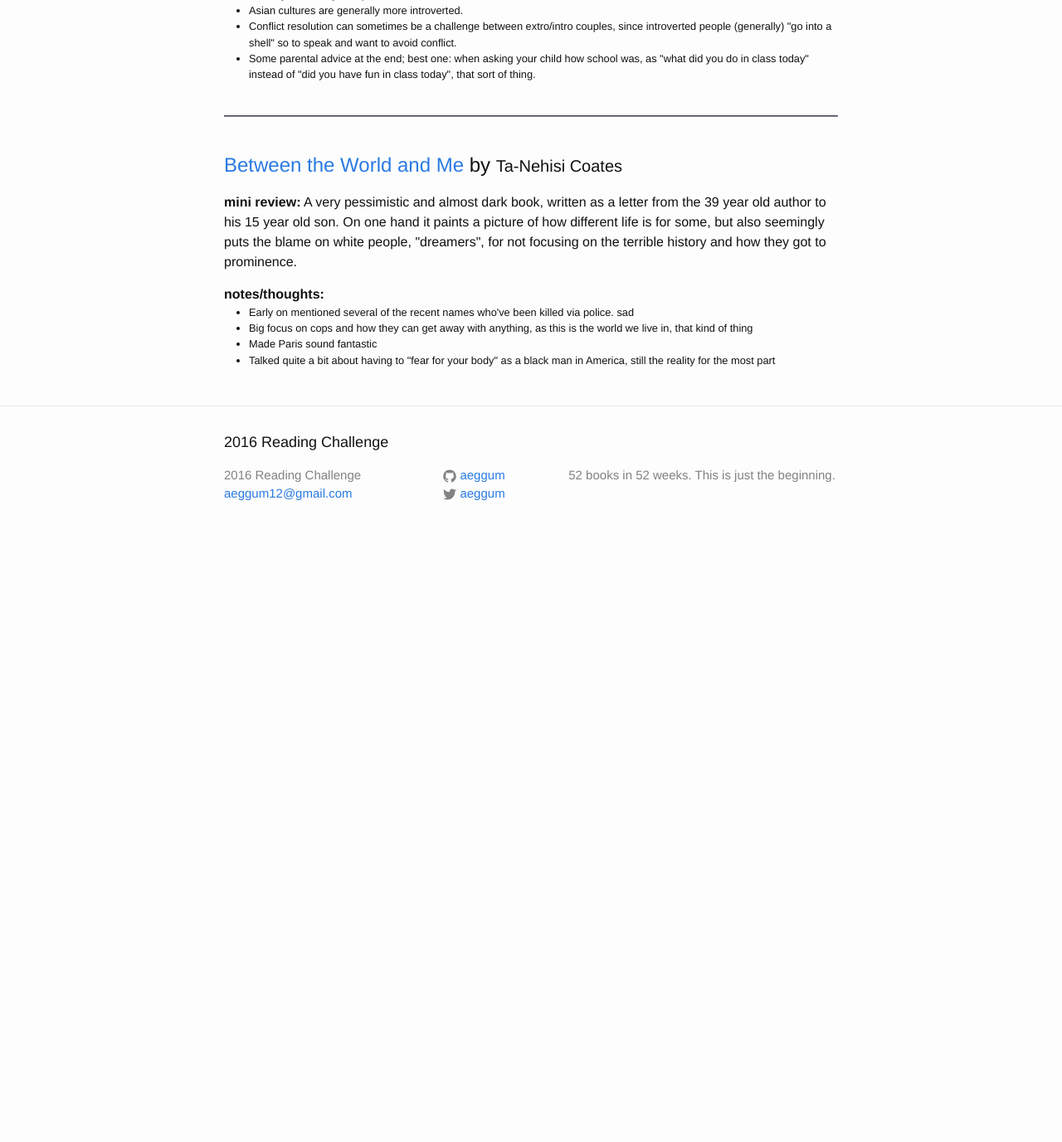
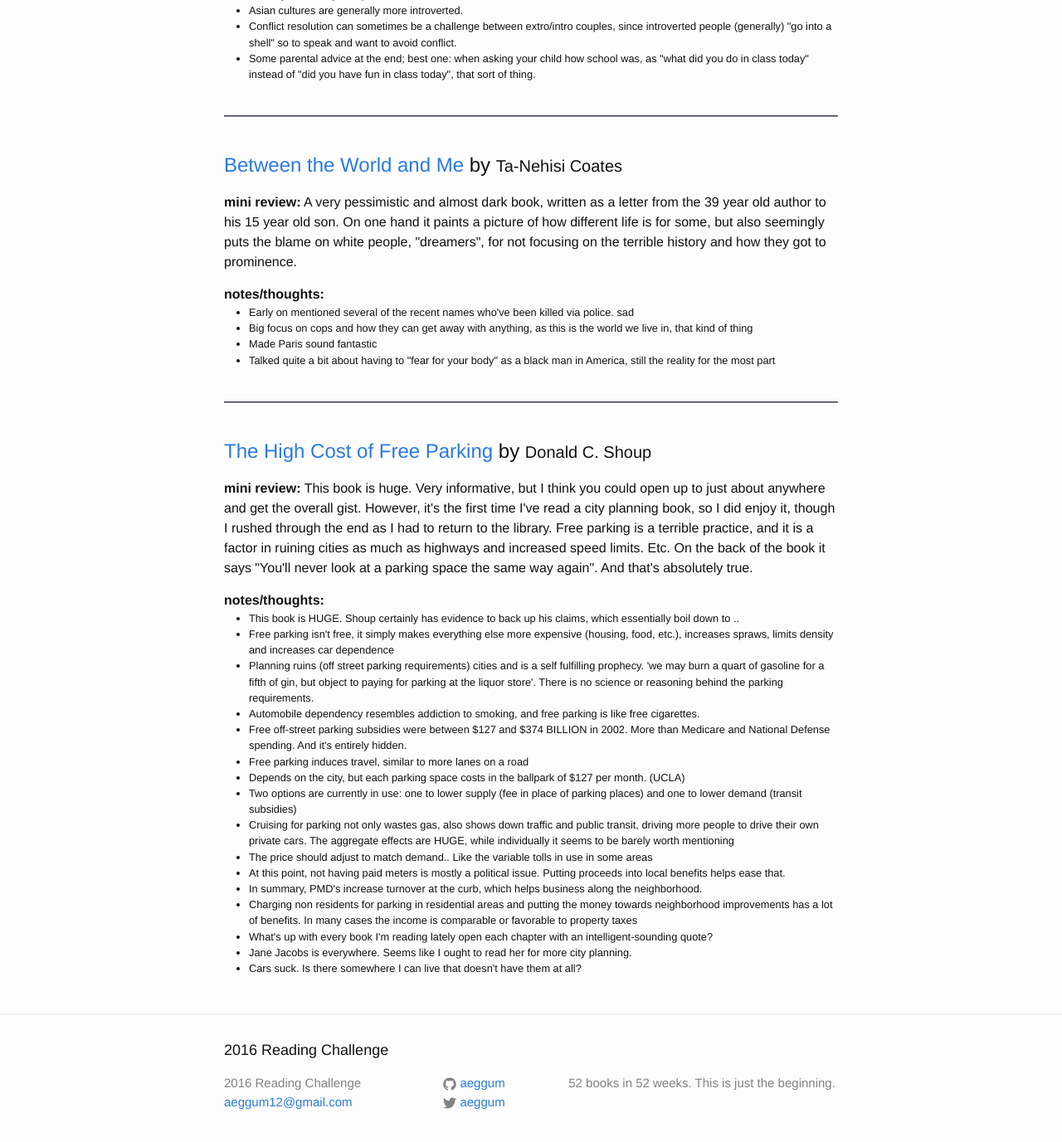
Before and after one commit to aeggum/aeggum.github.io, a Jekyll site: the page built from adam-books.html, in a window 1280 px wide and 1400 px high, scrolled down 2398 px. Shown: the top 1377 px of the window at 83% size. Built offline with Jekyll 4.4.1, drawn with Linux system fonts in a browser that asks for light colours; before the commit the page ends 3065 px from its top, so only the background shows below that.

Commit message:
The High Cost of Free Parking

```diff
--- a/_data/books/adam.yml
+++ b/_data/books/adam.yml
@@ -101,3 +101,29 @@
     - Big focus on cops and how they can get away with anything, as this is the world we live in, that kind of thing
     - Made Paris sound fantastic
     - Talked quite a bit about having to "fear for your body" as a black man in America, still the reality for the most part
+
+- title: The High Cost of Free Parking
+  author: Donald C. Shoup
+  amazon: http://www.amazon.com/High-Cost-Parking-Updated-Edition/dp/193236496X
+  review: >
+    This book is huge.  Very informative, but I think you could open up to just about anywhere and get the overall gist.
+    However, it's the first time I've read a city planning book, so I did enjoy it, though I rushed through the end as I had to return to the library.
+    Free parking is a terrible practice, and it is a factor in ruining cities as much as highways and increased speed limits.  Etc.
+    On the back of the book it says "You'll never look at a parking space the same way again".  And that's absolutely true.
+  notes:
+    - This book is HUGE.  Shoup certainly has evidence to back up his claims, which essentially boil down to ..
+    - Free parking isn't free, it simply makes everything else more expensive (housing, food, etc.), increases spraws, limits density and increases car dependence
+    - Planning ruins (off street parking requirements) cities and is a self fulfilling prophecy. 'we may burn a quart of gasoline for a fifth of gin, but object to paying for parking at the liquor store'.  There is no science or reasoning behind the parking requirements.
+    - 'Automobile dependency resembles addiction to smoking, and free parking is like free cigarettes.'
+    - Free off-street parking subsidies were between $127 and $374 BILLION in 2002.  More than Medicare and National Defense spending.  And it's entirely hidden.
+    - Free parking induces travel, similar to more lanes on a road
+    - Depends on the city, but each parking space costs in the ballpark of $127 per month. (UCLA)
+    - "Two options are currently in use: one to lower supply (fee in place of parking places) and one to lower demand (transit subsidies)"
+    - Cruising for parking not only wastes gas, also shows down traffic and public transit, driving more people to drive their own private cars.  The aggregate effects are HUGE, while individually it seems to be barely worth mentioning
+    - The price should adjust to match demand.. Like the variable tolls in use in some areas
+    - At this point, not having paid meters is mostly a political issue.  Putting proceeds into local benefits helps ease that.
+    - In summary, PMD's increase turnover at the curb, which helps business along the neighborhood.
+    - Charging non residents for parking in residential areas and putting the money towards neighborhood improvements has a lot of benefits.  In many cases the income is comparable or favorable to property taxes
+    - What's up with every book I'm reading lately open each chapter with an intelligent-sounding quote?
+    - Jane Jacobs is everywhere.  Seems like I ought to read her for more city planning.
+    - Cars suck.  Is there somewhere I can live that doesn't have them at all?
```
